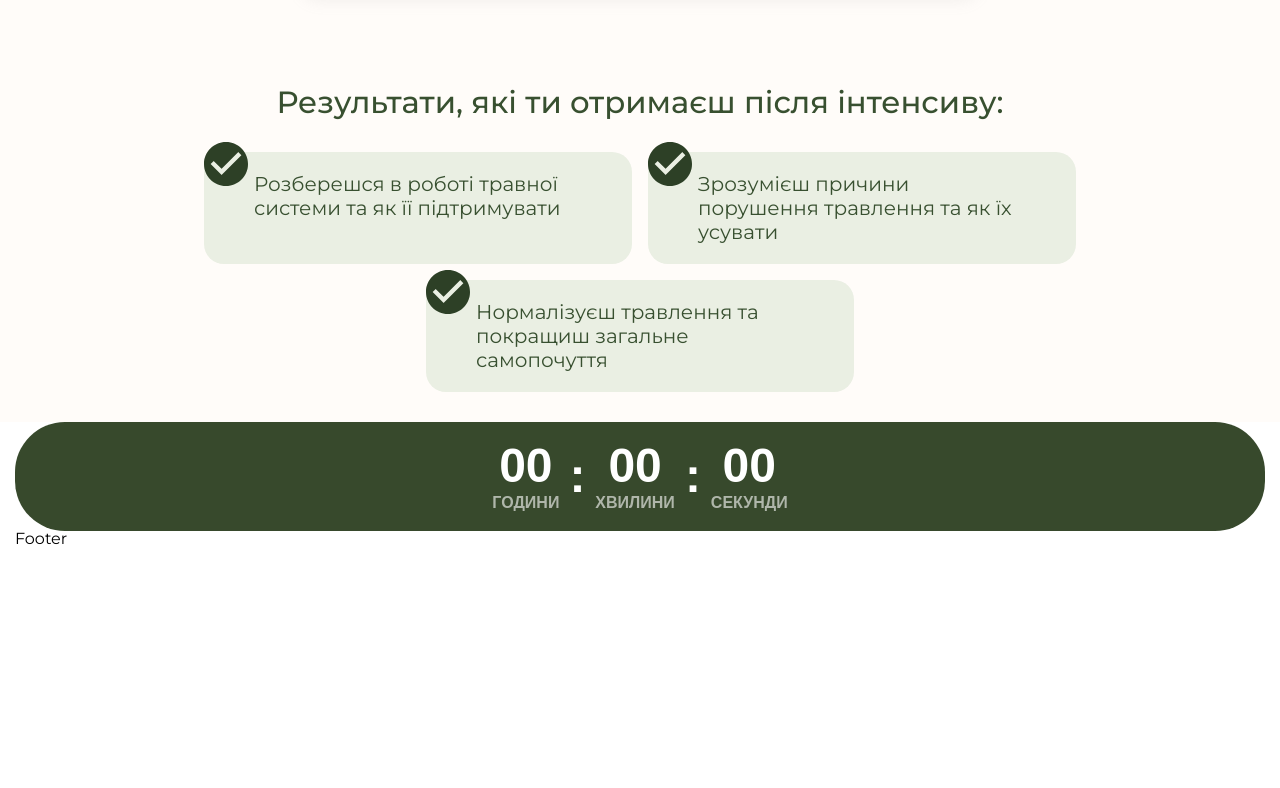
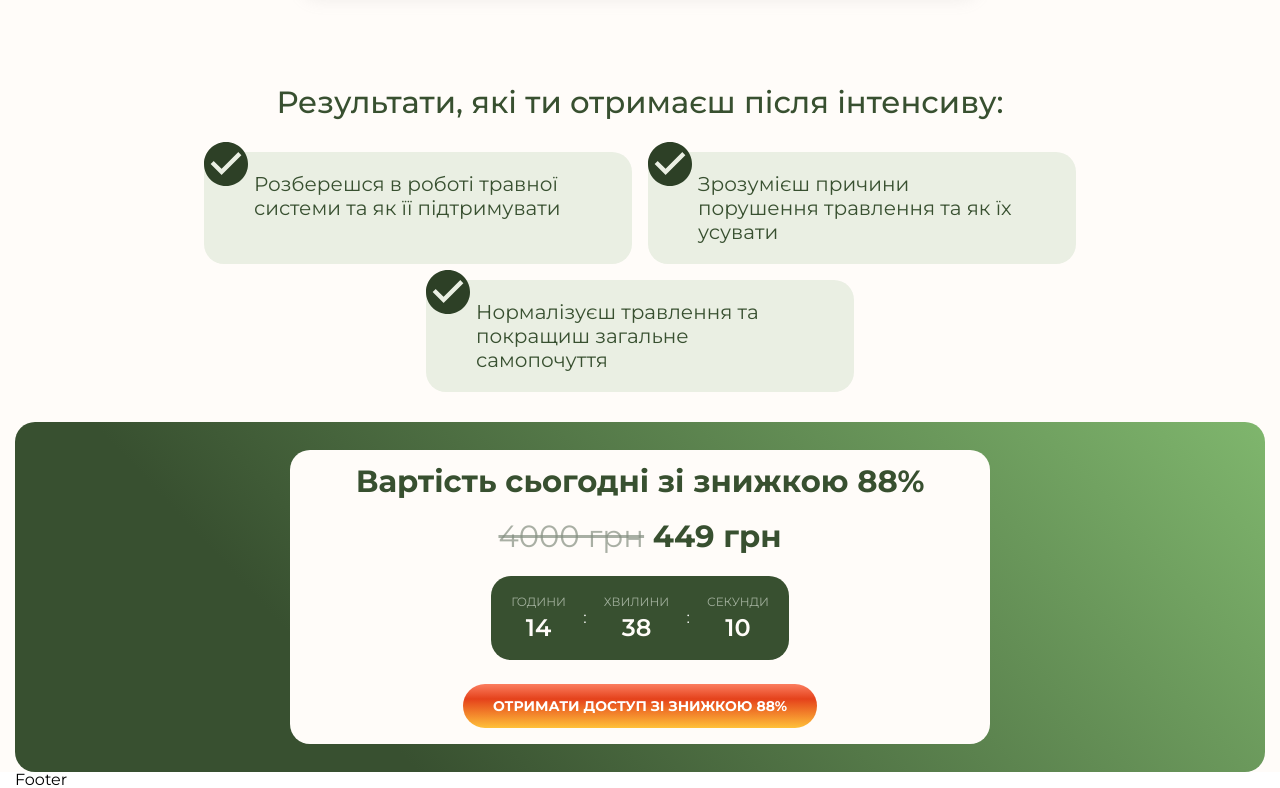
Before and after one commit to Sokiryanin/landing-nutri, a website built with Vite: page src/index.html in a window 1280 px wide. Shown: the part 4586-5374 px from the top of the page. Before the commit the page ends 5133 px from the top, so only its background shows below. Built offline with nearby package versions, Linux system fonts and the light colour scheme; files whose address does not match are found by name; a web font is replaced by a local one.

Commit message:
fix counter section

```diff
--- a/src/main.js
+++ b/src/main.js
@@ -110,7 +110,7 @@ myForms.formFieldsInit({
 // import './js/forms/datepicker.js';
 
 /* Модуль роботи лічильника 24/7 */
-// import './js/libs/countdown.js';
+import './js/libs/countdown.js';
 
 // Робота зі слайдером (Swiper) =======================================================================
 /*
--- a/src/partials/counter.html
+++ b/src/partials/counter.html
@@ -1,21 +1,31 @@
 <section class="counter">
     <div class="counter__container">
-
-            <div class="countdown">
-                <div class="countdown__item">
-                    <span id="hours">00</span>
-                    <p>ГОДИНИ</p>
-                </div>
-                <span class="countdown__separator">:</span>
-                <div class="countdown__item">
-                    <span id="minutes">00</span>
-                    <p>ХВИЛИНИ</p>
-                </div>
-                <span class="countdown__separator">:</span>
-                <div class="countdown__item">
-                    <span id="seconds">00</span>
-                    <p>СЕКУНДИ</p>
+        <div class="counter__wrapper">
+            <div class="counter__block">
+                <div class="counter__title">
+                    <h2>Вартість сьогодні зі знижкою 88%</h2>
+                    <p><span> 4000 грн</span> 449 грн</p>
                 </div>
 
+                <div class="counter__countdown countdown-counter">
+                    <div class="countdown-counter__item">
+                        <p>ГОДИНИ</p>
+                        <span id="hours">00</span>
+                    </div>
+                    <span class="countdown-counter__separator">:</span>
+                    <div class="countdown-counter__item">
+                        <p>ХВИЛИНИ</p>
+                        <span id="minutes">00</span>
+                    </div>
+                    <span class="countdown-counter__separator">:</span>
+                    <div class="countdown-counter__item">
+                        <p>СЕКУНДИ</p>
+                        <span id="seconds">00</span>
+                    </div>
+                </div>
+
+                <a href="" class="counter__button button">ОТРИМАТИ ДОСТУП ЗІ ЗНИЖКОЮ 88%</a>
+                </div>
+                </div>
     </div>
 </section>
--- a/src/scss/components/countdown.scss
+++ b/src/scss/components/countdown.scss
@@ -1,34 +1,129 @@
-.countdown {
+//  .countdown {
+//     display: flex;
+//     align-items: center;
+//     justify-content: center;
+//     background-color: #37492c; /* Цвет фона */
+//     color: white;
+//     padding: 20px 40px;
+//     border-radius: 50px;
+//     font-family: Arial, sans-serif;
+// }
+
+// .countdown__item {
+//     display: flex;
+//     flex-direction: column;
+//     align-items: center;
+//     font-weight: bold;
+// }
+
+// .countdown__item span {
+//     font-size: 48px;
+// }
+
+// .countdown__item p {
+//     font-size: 16px;
+//     color: rgba(255, 255, 255, 0.6);
+//     margin: 5px 0 0;
+//     text-transform: uppercase;
+// }
+
+// .countdown__separator {
+//     font-size: 48px;
+//     font-weight: bold;
+//     margin: 0 10px;
+// }
+
+
+.counter {
+    background-color: #fffcf9;
+    // .counter__container
+
+    &__container {}
+
+    // .counter__wrapper
+
+    &__wrapper {
+
+        text-align: center;
+        border-radius: toRem(20);
+
+        background: linear-gradient(47deg, #385030 25.59%, #7fb66d 100%);
+        @include adaptiveValue("padding", 30, 20);
+    }
+
+    &__block {
+        display: flex;
+        flex-direction: column;
+            gap: toRem(24);
+            justify-content: center;
+        align-items: center;
+        margin: 0 auto;
+            border-radius: toRem(20);
+            padding: toRem(16);
+            max-width: toRem(700);
+            background-color: #fffcf9;
+        }
+
+        // .counter__title
+
+        &__title {
+            font-weight: 700;
+            color: #385030;
+
+            :nth-child(1) {
+                margin-bottom: toRem(24);
+            }
+
+            @include adaptiveValue("font-size", 32, 24);
+        }
+
+        &__title span {
+            font-weight: 400;
+            text-decoration: line-through;
+            color: rgba(132, 143, 128, 0.7);
+            @include adaptiveValue("font-size", 32, 24);
+        }
+
+ // .counter__countdown
+
+ &__countdown {
     display: flex;
-    align-items: center;
-    justify-content: center;
-    background-color: #37492c; /* Цвет фона */
-    color: white;
-    padding: 20px 40px;
-    border-radius: 50px;
-    font-family: Arial, sans-serif;
+        align-items: center;
+        justify-content: center;
+
+
+            background-color: #385030;
+            color: white;
+            padding: toRem(20);
+            border-radius: toRem(20);
+            max-width: toRem(327);
+
+            @include adaptiveValue("gap", 20, 3);
+
+
+        }
 }
 
-.countdown__item {
-    display: flex;
-    flex-direction: column;
-    align-items: center;
-    font-weight: bold;
+.countdown-counter {
+
+    // .countdown-counter__separator
+
+    &__separator {}
+
+    // .countdown-counter__item
+    &__item {
+        color: #fffcf9;
+        font-weight: 600;
+        font-size: toRem(24);
+
+        :nth-child(1) {
+            margin-bottom: toRem(8);
+        }
 }
 
-.countdown__item span {
-    font-size: 48px;
+&__item p {
+    font-weight: 400;
+    font-size: toRem(12);
+    color: rgba(207, 216, 203, 0.7);
 }
-
-.countdown__item p {
-    font-size: 16px;
-    color: rgba(255, 255, 255, 0.6);
-    margin: 5px 0 0;
-    text-transform: uppercase;
 }
-
-.countdown__separator {
-    font-size: 48px;
-    font-weight: bold;
-    margin: 0 10px;
-}
--- a/src/scss/components/result.scss
+++ b/src/scss/components/result.scss
@@ -3,8 +3,8 @@
     background-color: #fffcf9;
     padding-top: toRem(30);
     padding-bottom: toRem(30);
-    padding-left: toRem(15);
-    padding-right: toRem(15);
+    // padding-left: toRem(15);
+        // padding-right: toRem(15);
 
     // .result__container
 
@@ -43,7 +43,7 @@
     }
 
     &__item::before {
-        content: url('../../public/icons/check.svg');
+        content: url('/icons/check.svg');
         position: absolute;
         left: 0;
         top: -10px;
```
